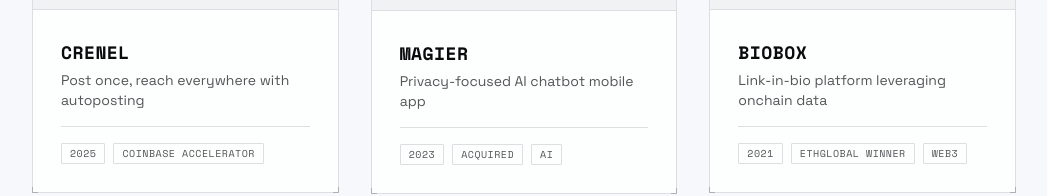
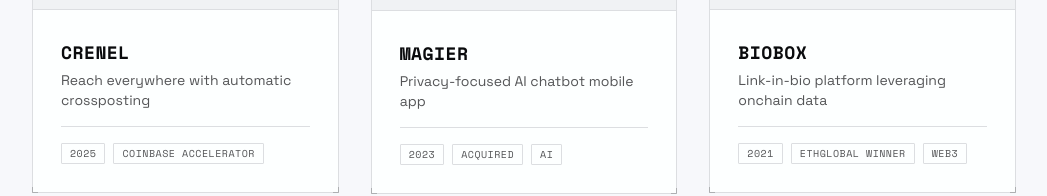
Before and after one commit to brendanciccone/portfolio, a Next.js app: page / in a window 1280 px wide. Shown: the part 1587-1783 px from the top of the page, without its empty margins (116-1163 px from the left). Built offline with nearby package versions, Linux system fonts and the light colour scheme.

Commit message:
Update Crenel project description for clarity and conciseness

```diff
--- a/app/page.tsx
+++ b/app/page.tsx
@@ -186,7 +186,7 @@ export default function Portfolio() {
               <div className="p-4 sm:p-7">
                 <div className="mb-4">
                   <h3 className="text-base sm:text-lg font-heading font-semibold mb-1 uppercase tracking-wide">Crenel</h3>
-                  <p className="text-sm text-muted-foreground">Post once, reach everywhere with autoposting</p>
+                  <p className="text-sm text-muted-foreground">Reach everywhere with automatic crossposting</p>
                 </div>
                 <div className="flex flex-wrap gap-2 pt-4 border-t border-border/50">
                   <Badge>2025</Badge>
```
